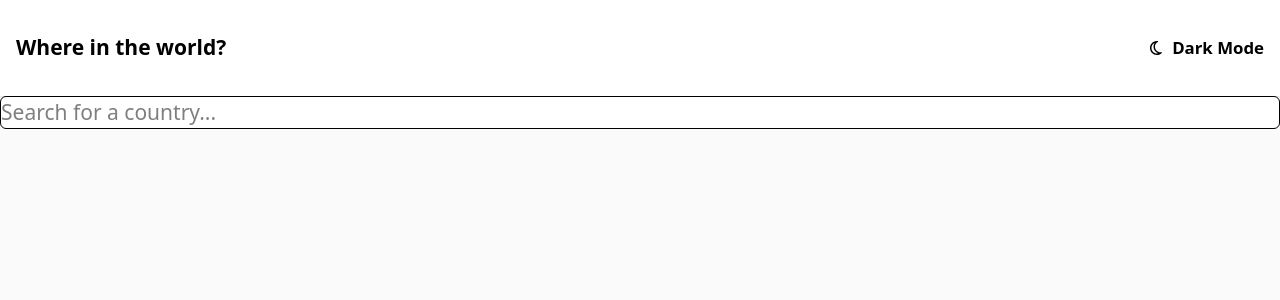
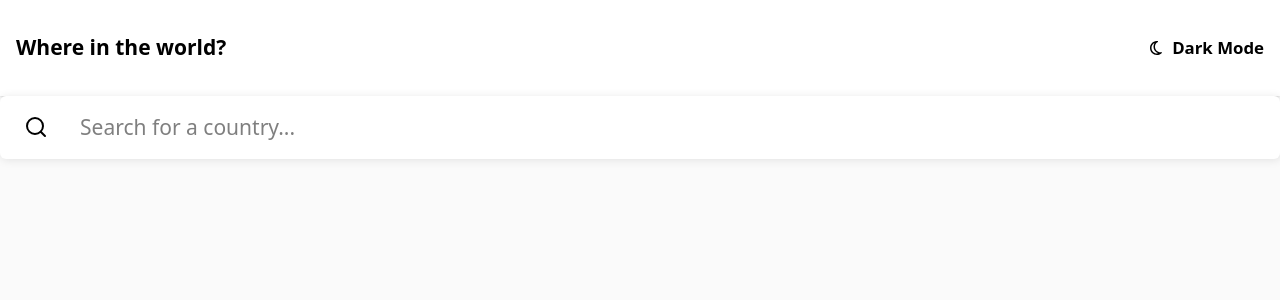
Before and after one commit to Silas310/rest-countries-api-with-color-theme-switcher, a React (Vite) app: page / in a window 1280 px wide. Shown: the top 300 px of the page. Built offline with nearby package versions, Linux system fonts and the light colour scheme.

Commit message:
style: add input component styles

```diff
--- a/src/components/Header.jsx
+++ b/src/components/Header.jsx
@@ -1,6 +1,6 @@
 function Header() {
   return (
-    <header className="w-full flex justify-between items-center shadow px-4 py-8 bg-white">
+    <header className="w-full flex justify-between items-center shadow min-[4rem]:px-4 py-8 bg-white">
       <h1 className="font-bold">Where in the world?</h1>
       <button className="flex items-center space-x-2">
         <svg xmlns="http://www.w3.org/2000/svg" viewBox="0 0 384 512" className="w-3.5 h-3.5 md:w-4 md:h-4">
--- a/src/components/Search.jsx
+++ b/src/components/Search.jsx
@@ -1,6 +1,14 @@
 function Search() {
   return(
-    <input type="text" placeholder="Search for a country..." className="bg-white border rounded-md outline-0"/>
+
+    <input
+      aria-label="Search for a country"
+      type="text"
+      placeholder="Search for a country..."
+      className="bg-white bg-[url(../../public/icons/search.svg)] bg-no-repeat
+      min-[10rem]:bg-position-[center_left_1.5rem] py-4 min-[10rem]:px-20 rounded-md
+      outline-0 placeholder:text-[light-input] shadow-[1px_1px_10px_rgba(0,0,0,0.10)]"
+    />
   )
 }
 
```
Also changed, not shown: public/icons/search.svg (added).
